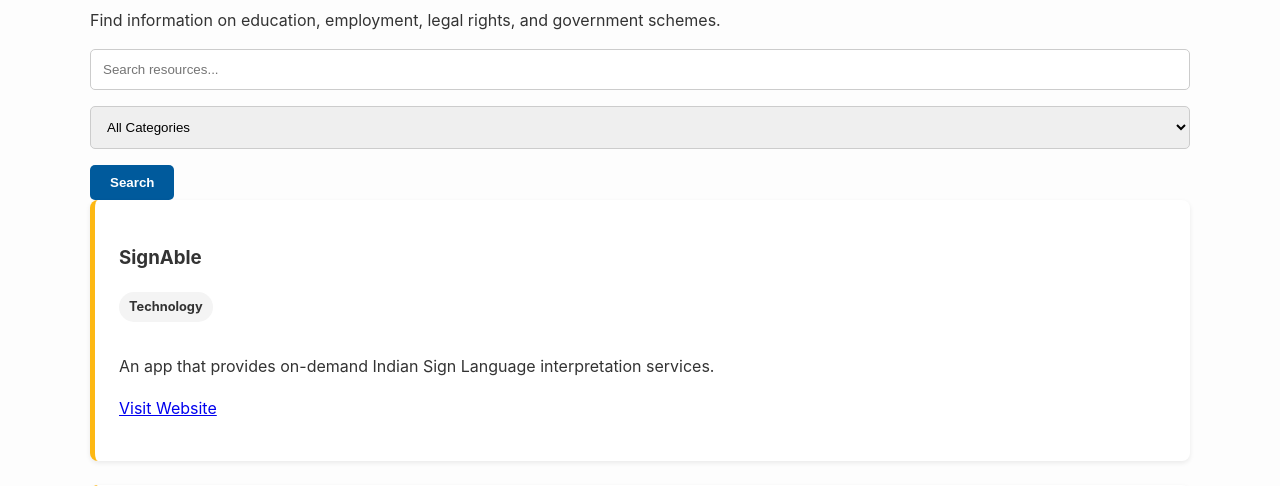
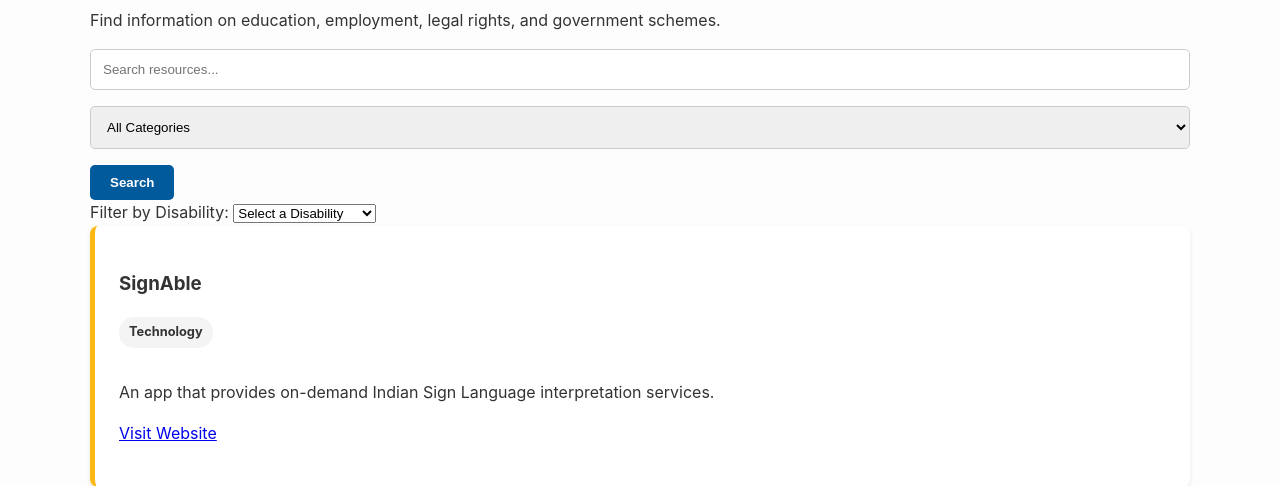
Before and after one commit to TheAnushkaTiwari/Disability-Access-Bridge, a Django app: page /resources/ in a window 1280 px wide. Shown: the part 218-704 px from the top of the page. Run offline with Django 5.2, Linux system fonts and the light colour scheme; data comes from the database, SQL or seed files in the repository; both versions use the stored data as it was after the commit.

Commit message:
Added the resource page with resources for intelectually challenged, viually impaired and hearing impairement. Also added news.

```diff
--- a/core/admin.py
+++ b/core/admin.py
@@ -1,5 +1,5 @@
 from django.contrib import admin
-from .models import Category, Resource, NewsArticle, ContactSubmission
+from .models import Category, Resource, NewsArticle, ContactSubmission, Disability
 
 @admin.register(Category)
 class CategoryAdmin(admin.ModelAdmin):
@@ -22,3 +22,7 @@
     list_display = ('subject', 'name', 'submitted_at', 'is_read')
     list_filter = ('is_read',)
     readonly_fields = ('name', 'email', 'subject', 'message', 'submitted_at')
+
+@admin.register(Disability)
+class DisabilityAdmin(admin.ModelAdmin):
+    list_display = ('name',)
--- a/core/models.py
+++ b/core/models.py
@@ -11,6 +11,15 @@
     def __str__(self):
         return self.name
 
+class Disability(models.Model):
+    name = models.CharField(max_length=100, unique=True)
+
+    class Meta:
+        verbose_name_plural = "Disabilities"
+
+    def __str__(self):
+        return self.name
+
 class Resource(models.Model):
     title = models.CharField(max_length=255)
     description = models.TextField()
@@ -18,10 +27,12 @@
     contact_info = models.TextField(blank=True)
     website_url = models.URLField(blank=True)
     is_verified = models.BooleanField(default=True)
+    disabilities = models.ManyToManyField(Disability, blank=True, related_name="resources")
     updated_at = models.DateTimeField(auto_now=True)
 
     def __str__(self):
         return self.title
+
 
 class NewsArticle(models.Model):
     title = models.CharField(max_length=255)
--- a/core/templates/core/resources.html
+++ b/core/templates/core/resources.html
@@ -6,6 +6,7 @@
     <h1>Resource Directory</h1>
     <p>Find information on education, employment, legal rights, and government schemes.</p>
 
+    <div class="filter-controls">
         <form method="get" action="{% url 'resources' %}" class="filter-form">
             <input type="text" name="q" placeholder="Search resources..." value="{{ query }}">
             <select name="category">
@@ -18,6 +19,19 @@
             </select>
             <button type="submit" class="btn">Search</button>
         </form>
+
+        <div class="disability-dropdown-container">
+            <label for="disability-select">Filter by Disability:</label>
+            <select id="disability-select">
+                <option value="">Select a Disability</option>
+                {% for disability in all_disabilities %}
+                    <option value="{% url 'disability_resources' disability_name=disability.name|slugify %}">
+                        {{ disability.name }}
+                    </option>
+                {% endfor %}
+            </select>
+        </div>
+    </div>
 
     <div class="resource-list">
         {% for resource in resources %}
@@ -32,4 +46,13 @@
             <p>No resources found matching your criteria.</p>
         {% endfor %}
     </div>
+
+    <script>
+        document.getElementById('disability-select').addEventListener('change', function() {
+            const url = this.value;
+            if (url) {
+                window.location.href = url;
+            }
+        });
+    </script>
 {% endblock %}
--- a/core/urls.py
+++ b/core/urls.py
@@ -8,6 +8,7 @@
     path('news/', views.news_list_view, name='news_list'),
     path('news/<int:pk>/', views.news_detail_view, name='news_detail'),
     path('contact/', views.contact_view, name='contact'),
+    path('resources/<str:disability_name>/', views.disability_resources_view, name='disability_resources'),
 
     # Auth
     path('signup/', views.signup_view, name='signup'),
--- a/core/views.py
+++ b/core/views.py
@@ -2,7 +2,7 @@
 from django.contrib import messages
 from django.contrib.auth import login
 from django.contrib.auth.forms import UserCreationForm
-from .models import Resource, NewsArticle, Category
+from .models import Resource, NewsArticle, Category, Disability
 from .forms import ContactForm
 
 def home_view(request):
@@ -22,12 +22,30 @@
     if category_id:
         resources = resources.filter(category_id=category_id)
 
+    all_categories = Category.objects.all().order_by('name')
+    all_disabilities = Disability.objects.all().order_by('name')
+
     context = {
         'resources': resources,
         'query': query,
-        'selected_category_id': int(category_id) if category_id else None
+        'selected_category_id': int(category_id) if category_id else None,
+        'all_categories': all_categories,
+        'all_disabilities': all_disabilities,
     }
     return render(request, 'core/resources.html', context)
+
+def disability_resources_view(request, disability_name):
+    # Fetch the disability object using the name from the URL
+    disability = get_object_or_404(Disability, name__iexact=disability_name.replace('-', ' '))
+
+    # Get resources related to that disability
+    resources = disability.resources.filter(is_verified=True).order_by('-updated_at')
+
+    context = {
+        'disability': disability,
+        'resources': resources,
+    }
+    return render(request, 'core/disability_resources.html', context)
 
 def news_list_view(request):
     news_list = NewsArticle.objects.all()
```
Also changed, not shown: core/templates/core/disability_resources.html (added, +22 -0 lines), core/migrations/0002_disability_resource_disabilities.py (added), db.sqlite3. Lines whose indentation alone changed are shown as unchanged.
